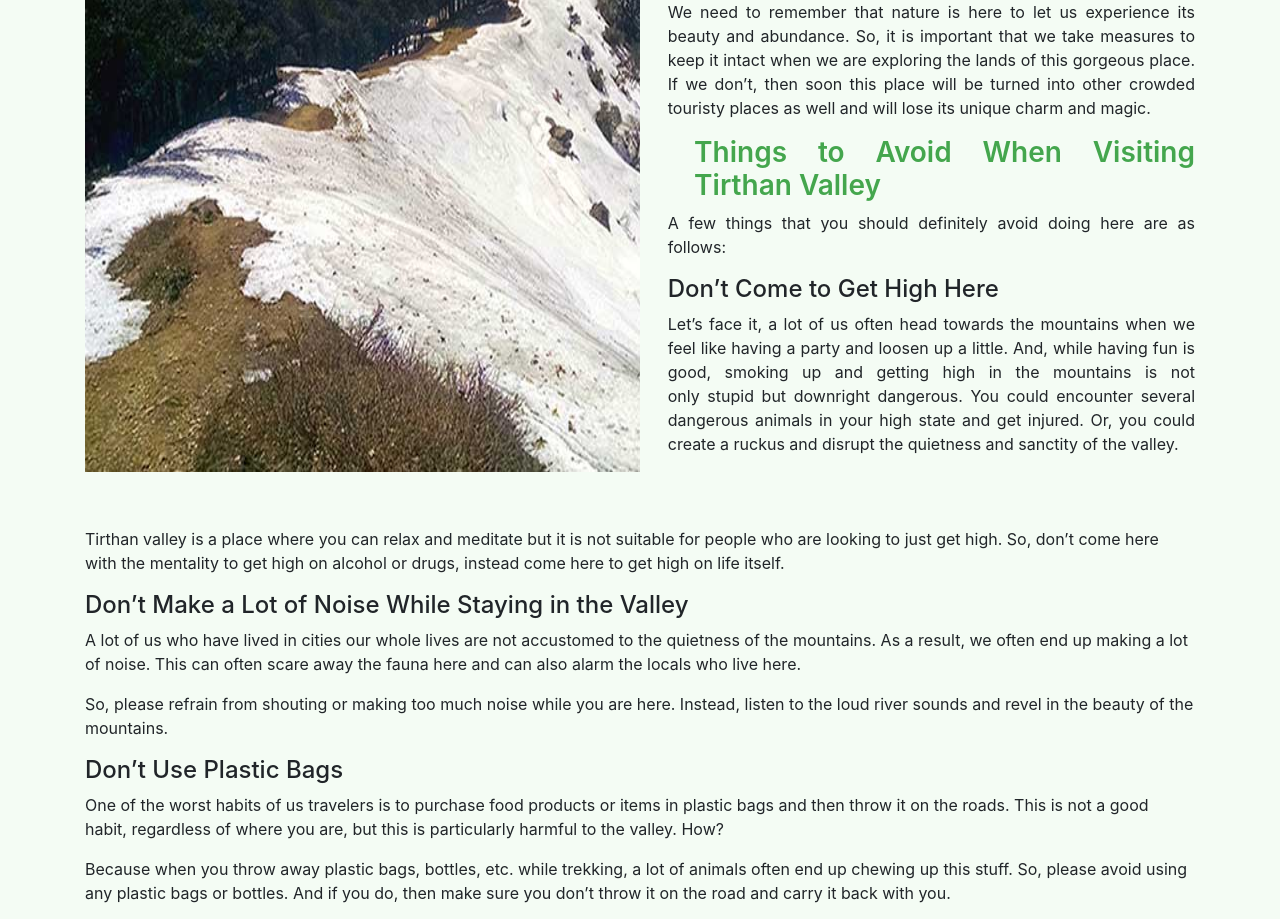
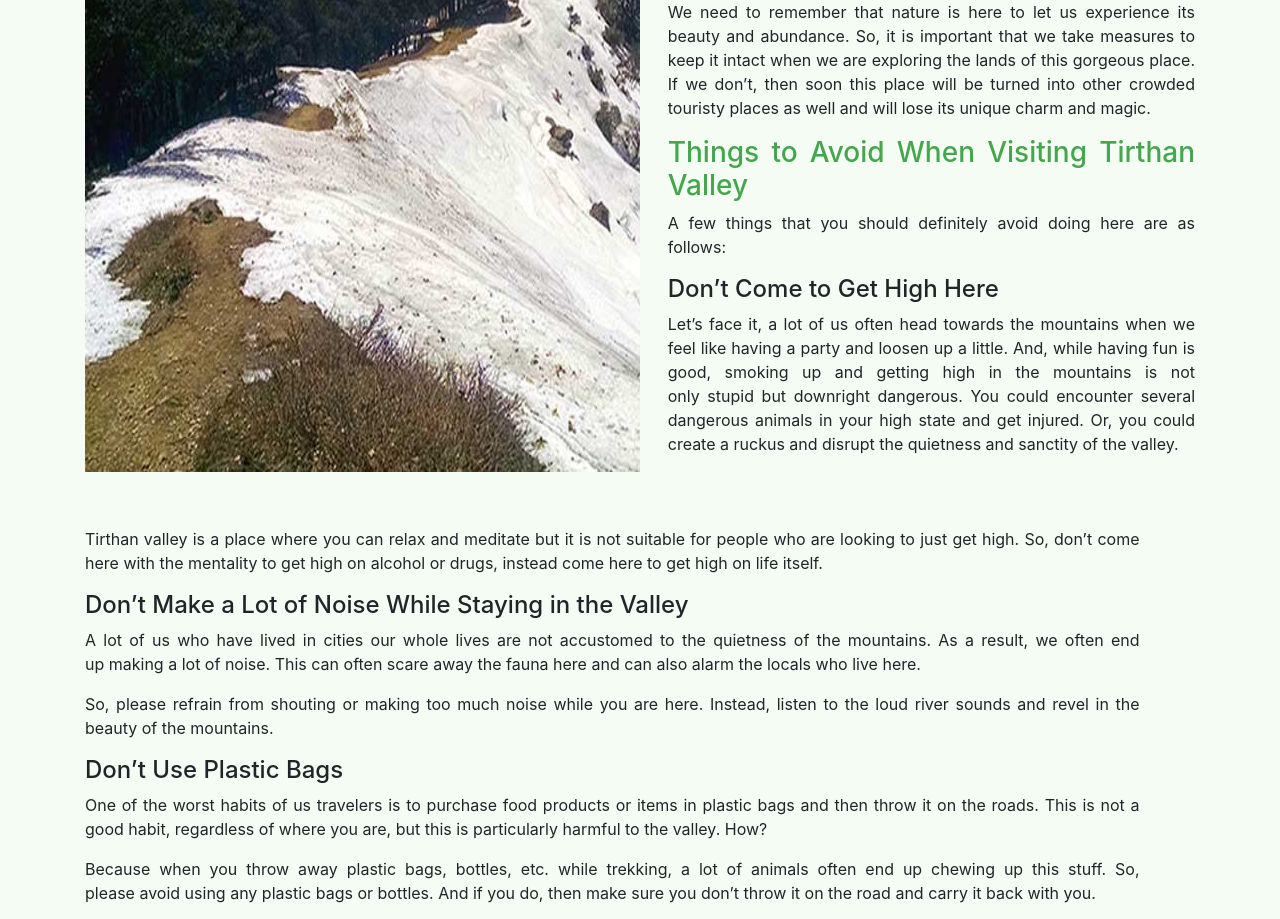
Before and after one commit to anogray/tirthanvalleystay, a Next.js app: page /blog/dos-and-donts-some-guidelines-for-visiting-tirthan-valley in a window 1280 px wide. Shown: the part 660-1579 px from the top of the page. Built offline with nearby package versions, Linux system fonts and the light colour scheme.

Commit message:
added blog

```diff
--- a/pages/blog/dos-and-donts-some-guidelines-for-visiting-tirthan-valley.js
+++ b/pages/blog/dos-and-donts-some-guidelines-for-visiting-tirthan-valley.js
@@ -34,8 +34,8 @@ export default function Once() {
                 </div>
                 <div className={styles.contentFlexl}>
                     <img className={styles.image} src="/images/blogContent/blog-himalaya1.jpg" alt="blog1"></img>
-                    <div className={styles.para}>
-                    <h3 >Why Do We Need to Be Careful While Visiting Tirthan Valley?</h3>
+                    <div className="para">
+                    <h3 className={styles.para}>Why Do We Need to Be Careful While Visiting Tirthan Valley?</h3>
                     <p className={styles.pright}>
                         <p>Tirthan Valley is one of the few untouched places in India which is why it is still pristine and lovely to visit. There aren’t any dams made over the river and the locals take extreme care while interacting with their surroundings. This is why this place still has an abundance of flora and fauna and is home to many amazing wildlife creatures like bears, leopards, fishes, birds, etc.</p>
                         <p>They practice ecotourism here to ensure that the travelers can really, truly enjoy an authentic experience here while protecting the valley at the same time.
@@ -51,7 +51,7 @@ export default function Once() {
                     </p>
                     </div>
                 </div>
-                <div>
+                <div className={styles.alignpara}>
                     <p>Tirthan valley is a place where you can relax and meditate but it is not suitable for people who are looking to just get high. So, don’t come here with the mentality to get high on alcohol or drugs, instead come here to get high on life itself.</p>
                     <h4>Don’t Make a Lot of Noise While Staying in the Valley</h4>
                     <p>A lot of us who have lived in cities our whole lives are not accustomed to the quietness of the mountains. As a result, we often end up making a lot of noise. This can often scare away the fauna here and can also alarm the locals who live here.</p>
@@ -64,6 +64,7 @@ export default function Once() {
                 <div className={styles.contentFlexr}>
                 <div class="entry-cover">
                     <h4>Don’t Go Alone for Trekking or Adventurous Activities</h4>
+                    <div className={styles.alignpara}>
                     <p>We often think ourselves to be really experienced trekkers or travelers and might feel that solo trekking is a great idea. But, trust me; it is not wise, especially in this part of the valley. Because there are many animals living here, who prowl around the valley. So, you are putting yourself in grave danger when you are trekking or going out alone here.</p>
                     <p>Another reason why you should avoid going off alone is that there isn’t a network signal in a lot of areas. So, if you get injured or stuck somewhere, no one would know how and where to find you. Also, always go in a small group and take a guide with you when going to explore off the area.</p>
                     <h4>Don’t Shout Near the River</h4>
@@ -74,11 +75,12 @@ export default function Once() {
                     <p>So, if you ask them to sell their land to you, it could really upset them.
                     Just enjoy your time in this small, pristine valley and don’t discuss any proposal for buying the land for them.</p>
                     </div>
+                </div>
                     <img className={styles.image} src="/images/blogContent/blog-do-1.jpg" alt="blog1"></img>
                 </div>
 
-                <div class="entry-content">
-                    <div class="entry-cover">
+                <div className="entry-content">
+                    <div className={styles.alignpara}>
                         <h4>Avoid Playing Loud Music in your Car</h4>
                         <p>
                         Yes, this one is an important point to remember. You might feel that playing music is not really harming anyone, but that is not true. You are disturbing the environment of the valley and also scaring away the animals and the birds which live here. Sure, you can play soft music while driving in the car but there is no need to play discotheque songs at a loud volume while traveling to this place.
--- a/styles/BlogContent.module.scss
+++ b/styles/BlogContent.module.scss
@@ -51,10 +51,14 @@
 img .whatsapplogo{
     vertical-align: sub;
 }
-.para h3{
+.para{
     color: #44a64d;
     font-weight: 600;
     margin-left: 5%;
+}
+.alignpara{
+    text-align: justify;
+    margin-right: 5%;
 }
 
 
@@ -102,7 +106,7 @@ img .whatsapplogo{
 .carouselDim{
     width: 100%;
 }
-.para h3{
+.para{
     margin-left: 0%;
 }
 
```
